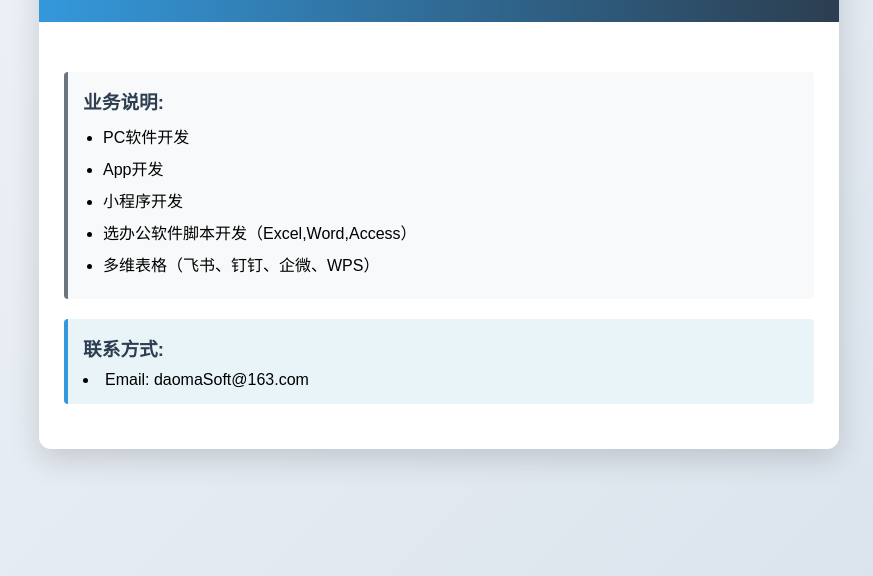
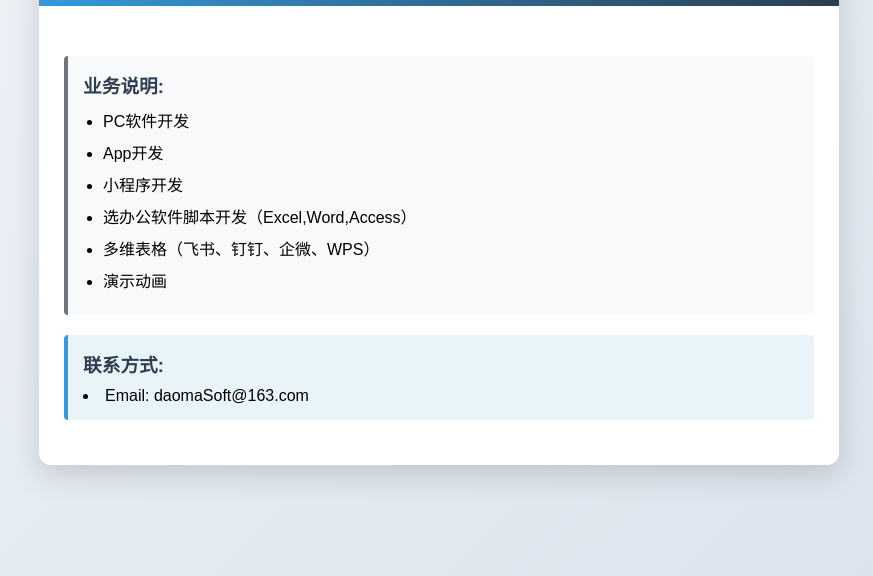
Before and after one commit to daomaSoft/daomasoft.github.io, a plain HTML site: page index.html in a window 1280 px wide. Shown: the part 224-800 px from the top of the page, without its empty margins (201-1074 px from the left). Drawn offline with Linux system fonts and the light colour scheme.

Commit message:
Update index.html

```diff
--- a/index.html
+++ b/index.html
@@ -197,6 +197,7 @@
                     <li>小程序开发</li>
                     <li>选办公软件脚本开发（Excel,Word,Access）</li>
                     <li>多维表格（飞书、钉钉、企微、WPS）</li>
+                    <li>演示动画</li>
 
                 </ul>
             </div>
```
